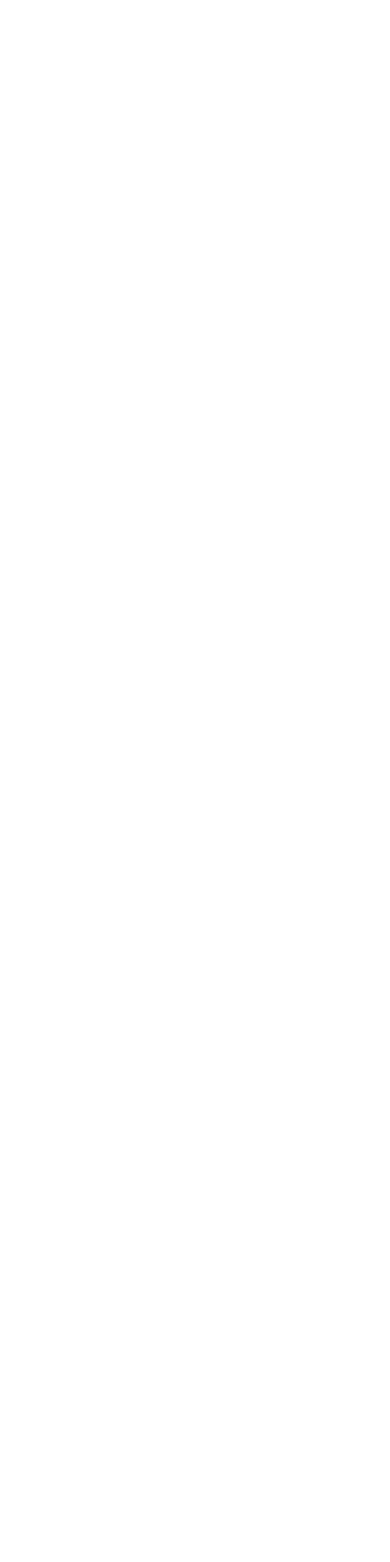
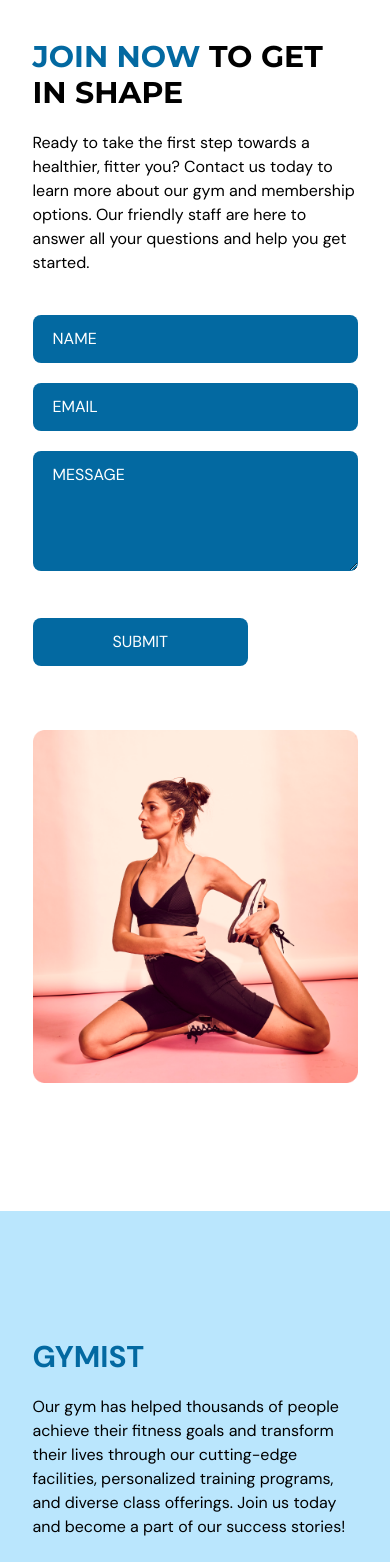
Before and after one commit to SalmanAjani/Gymist, a React (Vite) app: page / in a window 390 px wide. Shown: the part 4100-5662 px from the top of the page. Before the commit the page ends 4043 px from the top, so only its background shows below. Built offline with nearby package versions, Linux system fonts and the light colour scheme.

Commit message:
finished contact us and footer section, site is completely responsive and all features are working as expected, ready for deployment

```diff
--- a/package.json
+++ b/package.json
@@ -13,7 +13,8 @@
     "framer-motion": "^10.12.2",
     "react": "^18.2.0",
     "react-anchor-link-smooth-scroll": "^1.0.12",
-    "react-dom": "^18.2.0"
+    "react-dom": "^18.2.0",
+    "react-hook-form": "^7.43.9"
   },
   "devDependencies": {
     "@types/node": "^18.15.11",
--- a/src/App.tsx
+++ b/src/App.tsx
@@ -3,6 +3,8 @@
 import Home from "@/scenes/home";
 import Benefits from "@/scenes/benefits";
 import OurClasses from "@/scenes/ourClasses";
+import ContactUs from "@/scenes/contactUs";
+import Footer from "@/scenes/footer";
 import { SelectedPage } from "@/shared/types";
 
 function App() {
@@ -34,6 +36,8 @@
       <Home setSelectedPage={setSelectedPage} />
       <Benefits setSelectedPage={setSelectedPage} />
       <OurClasses setSelectedPage={setSelectedPage} />
+      <ContactUs setSelectedPage={setSelectedPage} />
+      <Footer />
     </div>
   );
 }
--- /dev/null
+++ b/src/scenes/contactUs/index.tsx
@@ -0,0 +1,161 @@
+import { useForm } from "react-hook-form";
+import { SelectedPage } from "@/shared/types";
+import { motion } from "framer-motion";
+import ContactUsPageGraphic from "@/assets/ContactUsPageGraphic.png";
+import HText from "@/shared/HText";
+
+type Props = {
+  setSelectedPage: (value: SelectedPage) => void;
+};
+
+const ContactUs = ({ setSelectedPage }: Props) => {
+  const inputStyles = `mb-5 w-full rounded-lg bg-sky-700 px-5 py-3 placeholder-white text-white`;
+
+  const {
+    register,
+    trigger,
+    formState: { errors },
+  } = useForm();
+
+  const onSubmit = async (e: any) => {
+    const isValid = await trigger();
+    if (!isValid) {
+      e.preventDefault();
+    }
+  };
+
+  return (
+    <section id="contactus" className="mx-auto w-5/6 pb-32 pt-24">
+      <motion.div
+        onViewportEnter={() => setSelectedPage(SelectedPage.ContactUs)}
+      >
+        {/* Header */}
+        <motion.div
+          className="md:w-3/5"
+          initial="hidden"
+          whileInView="visible"
+          viewport={{ once: true, amount: 0.5 }}
+          transition={{ duration: 0.5 }}
+          variants={{
+            hidden: { opacity: 0, x: -50 },
+            visible: { opacity: 1, x: 0 },
+          }}
+        >
+          <HText>
+            <span className="text-sky-700">JOIN NOW</span> TO GET IN SHAPE
+          </HText>
+          <p className="my-5">
+            Ready to take the first step towards a healthier, fitter you?
+            Contact us today to learn more about our gym and membership options.
+            Our friendly staff are here to answer all your questions and help
+            you get started.
+          </p>
+        </motion.div>
+
+        {/* Form and Image */}
+        <div className="mt-10 justify-between gap-8 md:flex xl:gap-0">
+          <motion.div
+            className="mt-10 basis-3/5 md:mt-0"
+            initial="hidden"
+            whileInView="visible"
+            viewport={{ once: true, amount: 0.5 }}
+            transition={{ duration: 0.5 }}
+            variants={{
+              hidden: { opacity: 0, y: 50 },
+              visible: { opacity: 1, y: 0 },
+            }}
+          >
+            <form
+              target="_blank"
+              onSubmit={onSubmit}
+              action="https://formsubmit.co/1a370d575d03c502ce16808662ca9900"
+              method="POST"
+            >
+              <input
+                type="text"
+                className={inputStyles}
+                placeholder="NAME"
+                {...register("name", {
+                  required: true,
+                  maxLength: 100,
+                })}
+              />
+              {errors.name && (
+                <p className="mt-1 text-sky-500">
+                  {errors.name.type === "required" && "This field is required."}
+                  {errors.name.type === "maxLength" &&
+                    "Max length is 100 characters."}
+                </p>
+              )}
+
+              <input
+                type="text"
+                className={inputStyles}
+                placeholder="EMAIL"
+                {...register("email", {
+                  required: true,
+                  pattern: /^[A-Z0-9._%+-]+@[A-Z0-9.-]+\.[A-Z]{2,}$/i,
+                })}
+              />
+              {errors.email && (
+                <p className="mt-1 text-sky-500">
+                  {errors.email.type === "required" &&
+                    "This field is required."}
+                  {errors.email.type === "pattern" && "Invalid email address."}
+                </p>
+              )}
+
+              <textarea
+                rows={4}
+                cols={50}
+                className={inputStyles}
+                placeholder="MESSAGE"
+                {...register("message", {
+                  required: true,
+                  maxLength: 2000,
+                })}
+              />
+              {errors.message && (
+                <p className="mt-1 text-sky-500">
+                  {errors.message.type === "required" &&
+                    "This field is required."}
+                  {errors.message.type === "maxLength" &&
+                    "Max length is 2000 characters."}
+                </p>
+              )}
+
+              <button
+                type="submit"
+                className="mt-5 rounded-lg bg-sky-700 px-20 py-3 text-white transition duration-500 hover:bg-sky-500"
+              >
+                SUBMIT
+              </button>
+            </form>
+          </motion.div>
+
+          <motion.div
+            className="relative mt-16 basis-2/5 md:mt-0"
+            initial="hidden"
+            whileInView="visible"
+            viewport={{ once: true, amount: 0.5 }}
+            transition={{ delay: 0.2, duration: 0.5 }}
+            variants={{
+              hidden: { opacity: 0, y: 50 },
+              visible: { opacity: 1, y: 0 },
+            }}
+          >
+            <div>
+              <img
+                src={ContactUsPageGraphic}
+                alt="contact-us-page-graphic"
+                className="w-full xl:mx-auto xl:w-7/12"
+              />
+            </div>
+          </motion.div>
+        </div>
+      </motion.div>
+    </section>
+  );
+};
+
+export default ContactUs;
--- /dev/null
+++ b/src/scenes/footer/index.tsx
@@ -0,0 +1,31 @@
+const Footer = () => {
+  return (
+    <footer className="bg-sky-200 py-16">
+      <div className="justify-content mx-auto w-5/6 gap-16 md:flex">
+        <div className="mt-16 basis-1/2 md:mt-0">
+          <h1 className="text-3xl font-bold text-sky-700">GYMIST</h1>
+          <p className="my-5">
+            Our gym has helped thousands of people achieve their fitness goals
+            and transform their lives through our cutting-edge facilities,
+            personalized training programs, and diverse class offerings. Join us
+            today and become a part of our success stories!
+          </p>
+          <p>© Gymist All Rights Reserved.</p>
+        </div>
+        <div className="mt-16 basis-1/4 md:mt-0">
+          <h4 className="font-bold">Links</h4>
+          <p className="my-5">Equipment</p>
+          <p className="my-5">Trainers</p>
+          <p>Schedules</p>
+        </div>
+        <div className="mt-16 basis-1/4 md:mt-0">
+          <h4 className="font-bold">Contact Us</h4>
+          <p className="mb-2 mt-5">You can also reach out us on this number:</p>
+          <p>(333)425-6825</p>
+        </div>
+      </div>
+    </footer>
+  );
+};
+
+export default Footer;
```
Also changed, not shown: 1 other file (tests, documents, lock files or other folders).
